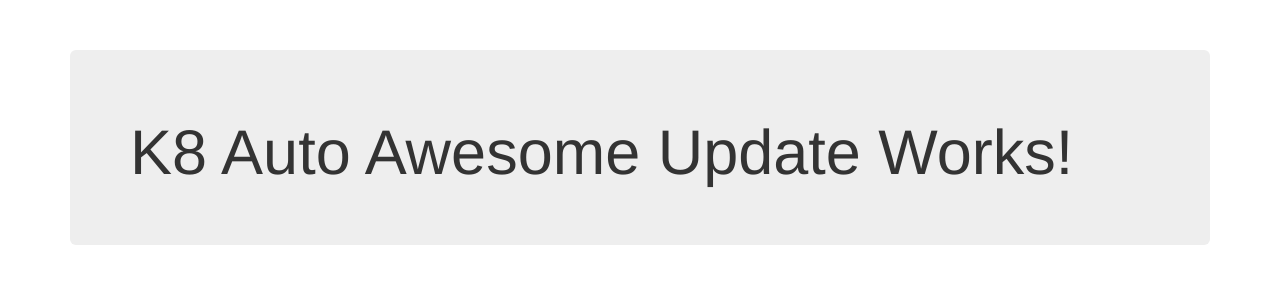
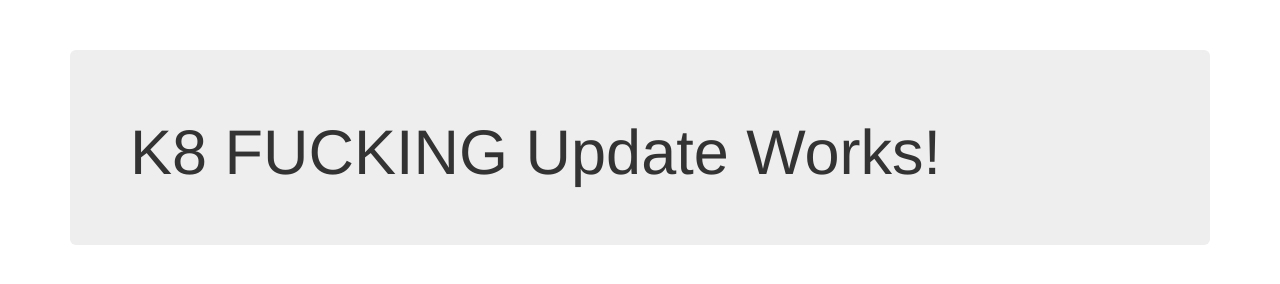
Before and after one commit to jross-iscteiul/dockerwebapp-master, a website: page index.html in a window 1280 px wide. Drawn offline with nearby package versions, Linux system fonts and the light colour scheme.

Commit message:
Update index.html

```diff
--- a/index.html
+++ b/index.html
@@ -13,7 +13,7 @@
 
     <div class="container">
         <div class="jumbotron">
-            <h1>K8 Auto Awesome Update Works!</h1>
+            <h1>K8 FUCKING Update Works!</h1>
         </div>
     </div>
 
```
